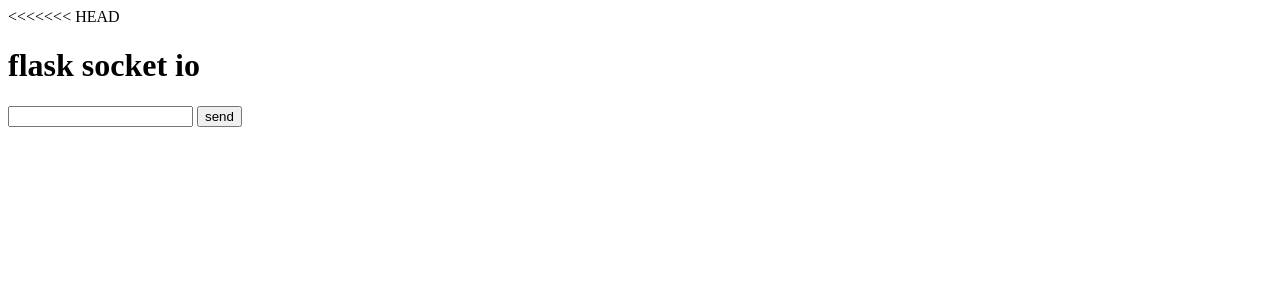
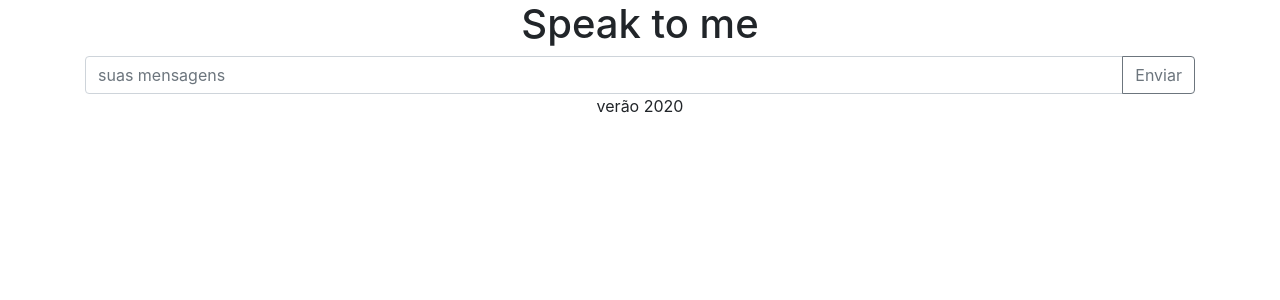
Before and after one commit to MoreGreen/Speak-to-me, a Flask app: page / in a window 1280 px wide. Shown: the top 300 px of the page. Run offline with Flask 2, Linux system fonts and the light colour scheme; some libraries are stand-ins or nearby versions.

Commit message:
layout inicial

```diff
--- a/src/templates/index.html
+++ b/src/templates/index.html
@@ -1,30 +1,4 @@
 <!DOCTYPE html>
-<<<<<<< HEAD
-<html lang="en">
-<head>
-    <meta charset="UTF-8">
-    <meta name="viewport" content="width=device-width, initial-scale=1.0">
-    <meta http-equiv="X-UA-Compatible" content="ie=edge">
-    <title>index</title>
-</head>
-<body>
-    <h1>flask socket io</h1>
-    <ul id="messages"></ul>
-    <input type="text" id="myMessages">
-    <button id="send">send</button>
-    <script src="https://ajax.googleapis.com/ajax/libs/jquery/3.4.1/jquery.min.js"></script>
-    <script src="https://cdnjs.cloudflare.com/ajax/libs/socket.io/2.0.4/socket.io.js" charset="utf-8"></script>
-    <script>
-        const socket = io();
-        socket.emit('message','hello');
-        socket.on('message',function(msg){
-            $('#messages').append('<li>' + msg + '</li>')
-        });
-        $('#send').on('click',function(){
-            //console.log($('#myMessages').val());
-            socket.send($('#myMessages').val());
-            $('#myMessages').val('');
-=======
 <html lang="pt-br">
 <head>
     <meta charset="UTF-8">
@@ -63,7 +37,6 @@
         $('#send").on("click", function() {
             socket.send($('#myMessage').val());
             $('#myMessage').val(' ');
->>>>>>> develop
         });
     </script>
 </body>
```
